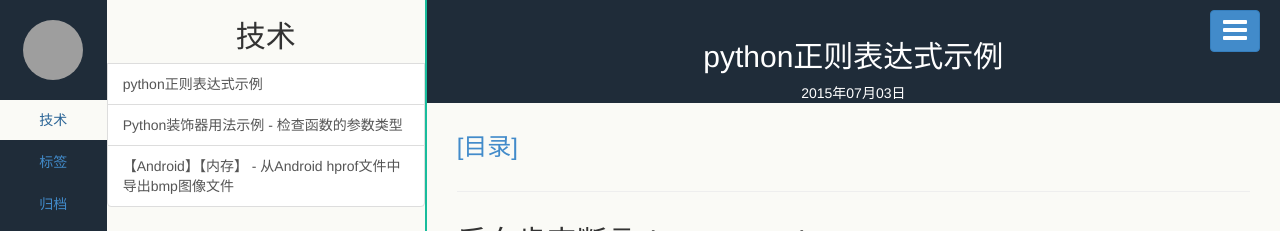
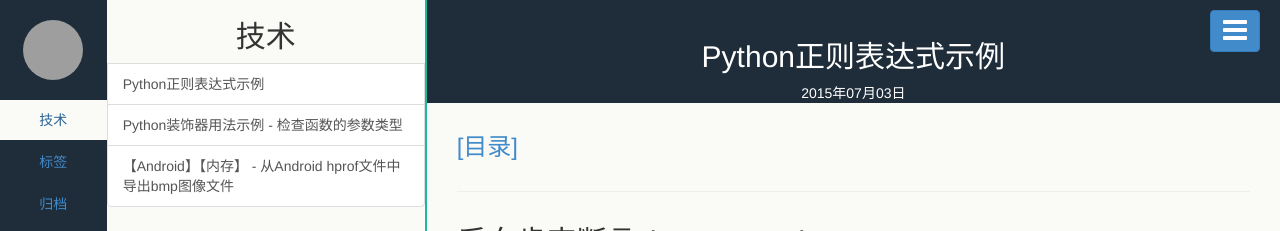
Before and after one commit to yanjian824/yanjian824.github.io, a Jekyll site: the page built from _posts/2015-07-03-python-re-example-in-daily-work.md, in a window 1280 px wide. Shown: the top 231 px of the page. Built offline with Jekyll 4.4.1, drawn with Linux system fonts in a browser that asks for light colours; grey boxes are pictures that could not be loaded.

Commit message:
version 0.8

```diff
--- a/_posts/2015-07-03-python-re-example-in-daily-work.md
+++ b/_posts/2015-07-03-python-re-example-in-daily-work.md
@@ -1,6 +1,6 @@
 ---
 layout: post
-title: python正则表达式示例
+title: Python正则表达式示例
 category: 技术
 tags: []
 keywords: Python,正则表达式
```
